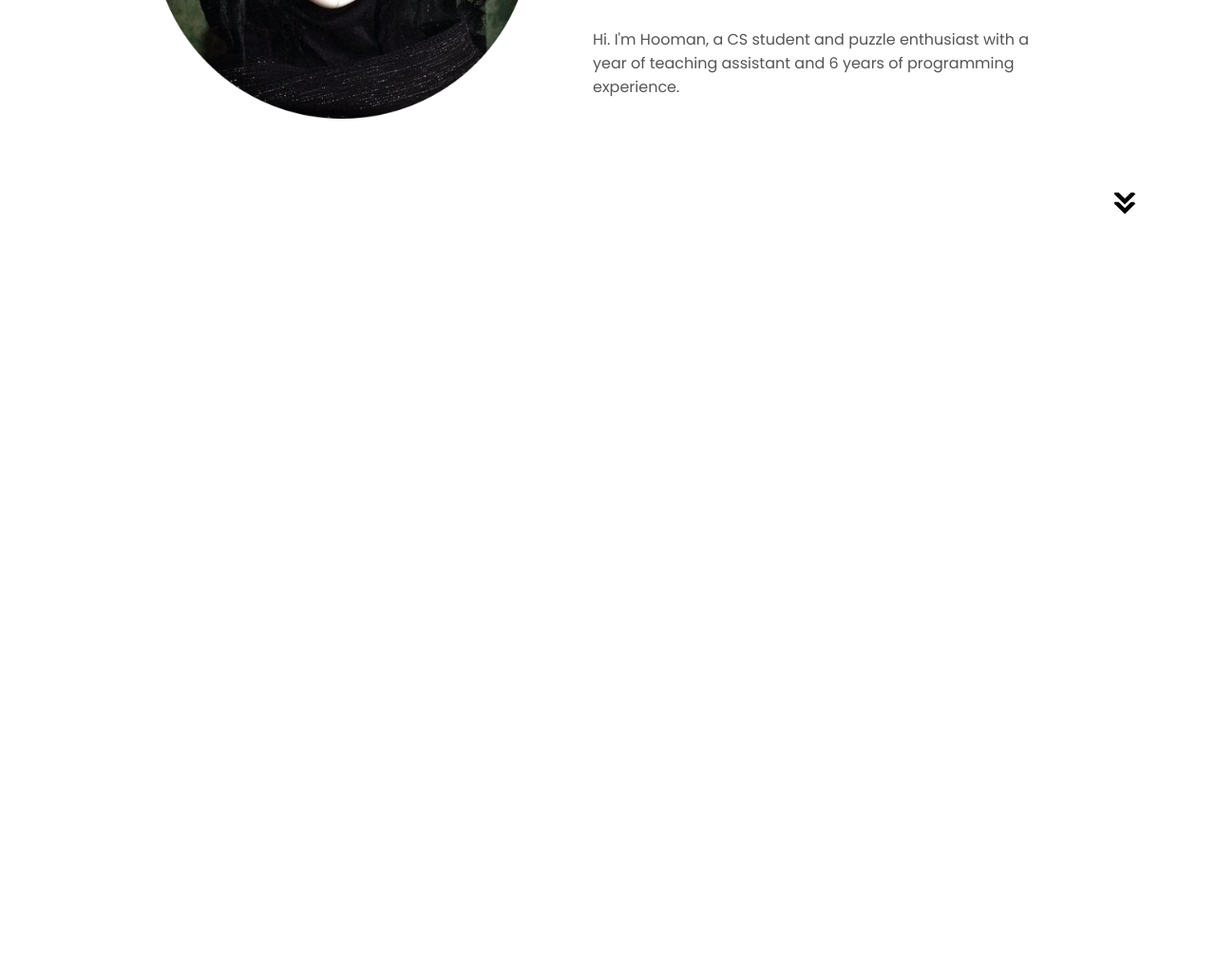
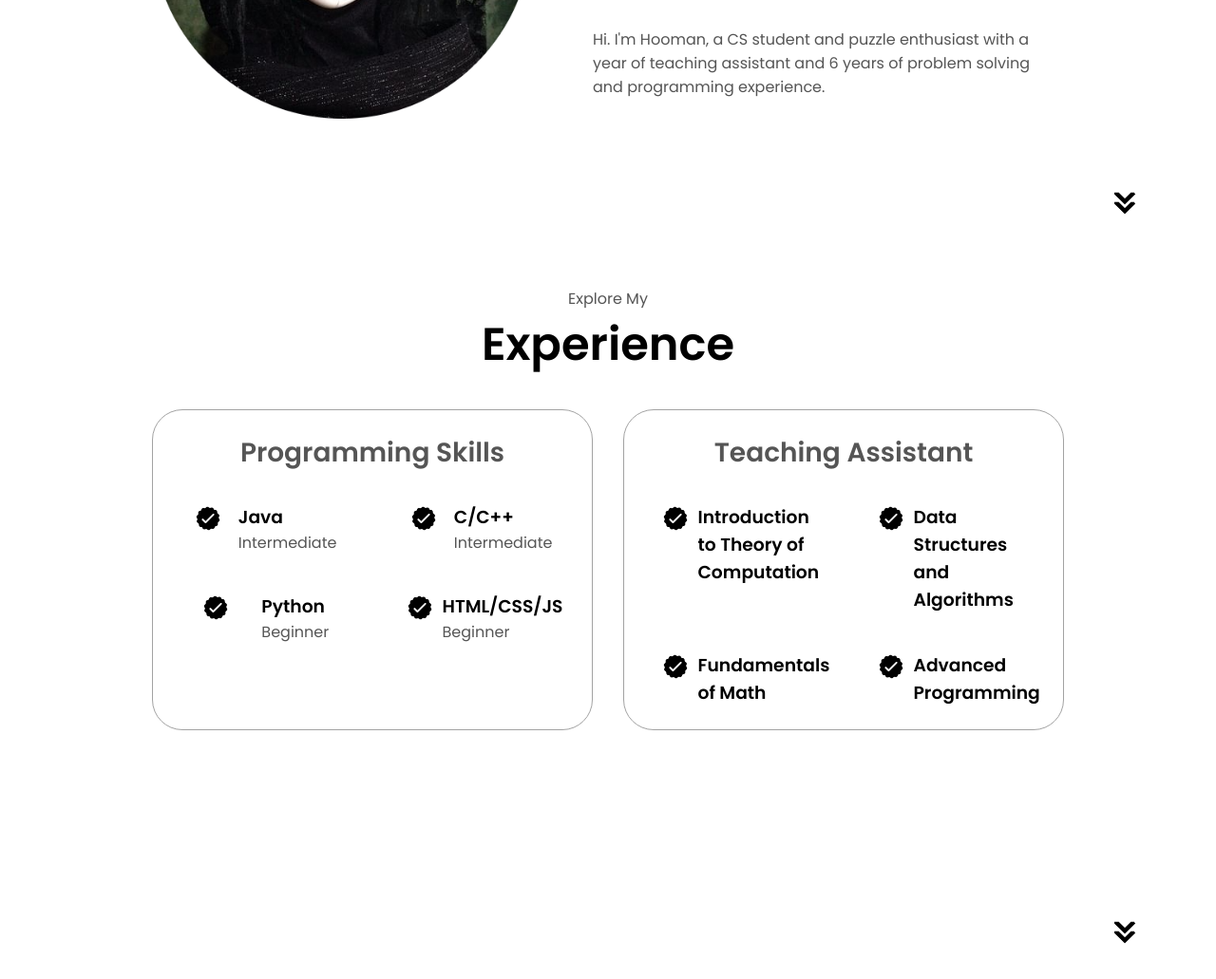
Before and after one commit to HoomanHMP/Personal-Portfolio, a plain HTML site: page index.html in a window 1280 px wide. Shown: the part 1274-2305 px from the top of the page at 95% size. Before the commit the page ends 1544 px from the top, so only its background shows below. Drawn offline with Linux system fonts and the light colour scheme.

Commit message:
add experience section

```diff
--- a/index.html
+++ b/index.html
@@ -107,7 +107,7 @@
           <div class="text-container">
             <p>
                 Hi. I'm Hooman, a CS student and puzzle enthusiast with
-                a year of teaching assistant and 6 years of programming experience.
+                a year of teaching assistant and 6 years of problem solving and programming experience.
             </p>
           </div>
         </div>
@@ -119,6 +119,118 @@
         onclick="location.href='./#experience'"
       />
     </section>
+    <section id="experience">
+      <p class="section__text__p1">Explore My</p>
+      <h1 class="title">Experience</h1>
+      <div class="experience-details-container">
+        <div class="about-containers">
+          <div class="details-container">
+            <h2 class="experience-sub-title">Programming Skills</h2>
+            <div class="article-container">
+              <article>
+                <img
+                  src="./assets/checkmark.png"
+                  alt="Experience icon"
+                  class="icon"
+                />
+                <div>
+                  <h3>Java          </h3>
+                  <p>Intermediate   </p>
+                </div>
+              </article>
+              <article>
+                <img
+                  src="./assets/checkmark.png"
+                  alt="Experience icon"
+                  class="icon"
+                />
+                <div>
+                  <h3>C/C++         </h3>
+                  <p>Intermediate   </p>
+                </div>
+              </article>
+              <article>
+                <img
+                  src="./assets/checkmark.png"
+                  alt="Experience icon"
+                  class="icon"
+                />
+                <div>
+                  <h3>Python        </h3>
+                  <p>Beginner       </p>
+                </div>
+              </article>
+              <article>
+                <img
+                  src="./assets/checkmark.png"
+                  alt="Experience icon"
+                  class="icon"
+                />
+                <div>
+                  <h3>HTML/CSS/JS   </h3>
+                  <p>Beginner       </p>
+                </div>
+              </article>
+            </div>
+          </div>
+          <div class="details-container">
+            <h2 class="experience-sub-title">Teaching Assistant</h2>
+            <div class="article-container">
+              <article>
+                <img
+                  src="./assets/checkmark.png"
+                  alt="Experience icon"
+                  class="icon"
+                />
+                <div>
+                  <h3>Introduction to Theory of Computation</h3>
+                  <p></p>
+                </div>
+              </article>
+              <article>
+                <img
+                  src="./assets/checkmark.png"
+                  alt="Experience icon"
+                  class="icon"
+                />
+                <div>
+                  <h3>Data Structures and Algorithms</h3>
+                  <p></p>
+                </div>
+              </article>
+              <article>
+                <img
+                  src="./assets/checkmark.png"
+                  alt="Experience icon"
+                  class="icon"
+                />
+                <div>
+                  <h3>Fundamentals of Math</h3>
+                  <p></p>
+                </div>
+              </article>
+              <article>
+                <img
+                  src="./assets/checkmark.png"
+                  alt="Experience icon"
+                  class="icon"
+                />
+                <div>
+                  <h3>Advanced Programming</h3>
+                  <p></p>
+                </div>
+              </article>
+            </div>
+          </div>
+        </div>
+      </div>
+      <img
+        src="./assets/arrow.png"
+        alt="Arrow icon"
+        class="icon arrow"
+        onclick="location.href='./#projects'"
+      />
+    </section>
     <script src="script.js"></script>
 </body>
 </html>
--- a/style.css
+++ b/style.css
@@ -313,3 +313,42 @@ section {
   width: 400px;
   margin: auto 0;
 }
+
+/* EXPERIENCE SECTION */
+
+#experience {
+  position: relative;
+}
+
+.experience-sub-title {
+  color: rgb(85, 85, 85);
+  font-weight: 600;
+  font-size: 1.75rem;
+  margin-bottom: 2rem;
+}
+
+.experience-details-container {
+  display: flex;
+  justify-content: center;
+  flex-direction: column;
+}
+
+.article-container {
+  display: flex;
+  text-align: initial;
+  flex-wrap: wrap;
+  flex-direction: row;
+  gap: 2.5rem;
+  justify-content: space-around;
+}
+
+article {
+  display: flex;
+  width: 10rem;
+  justify-content: space-around;
+  gap: 0.5rem;
+}
+
+article .icon {
+  cursor: default;
+}
```
